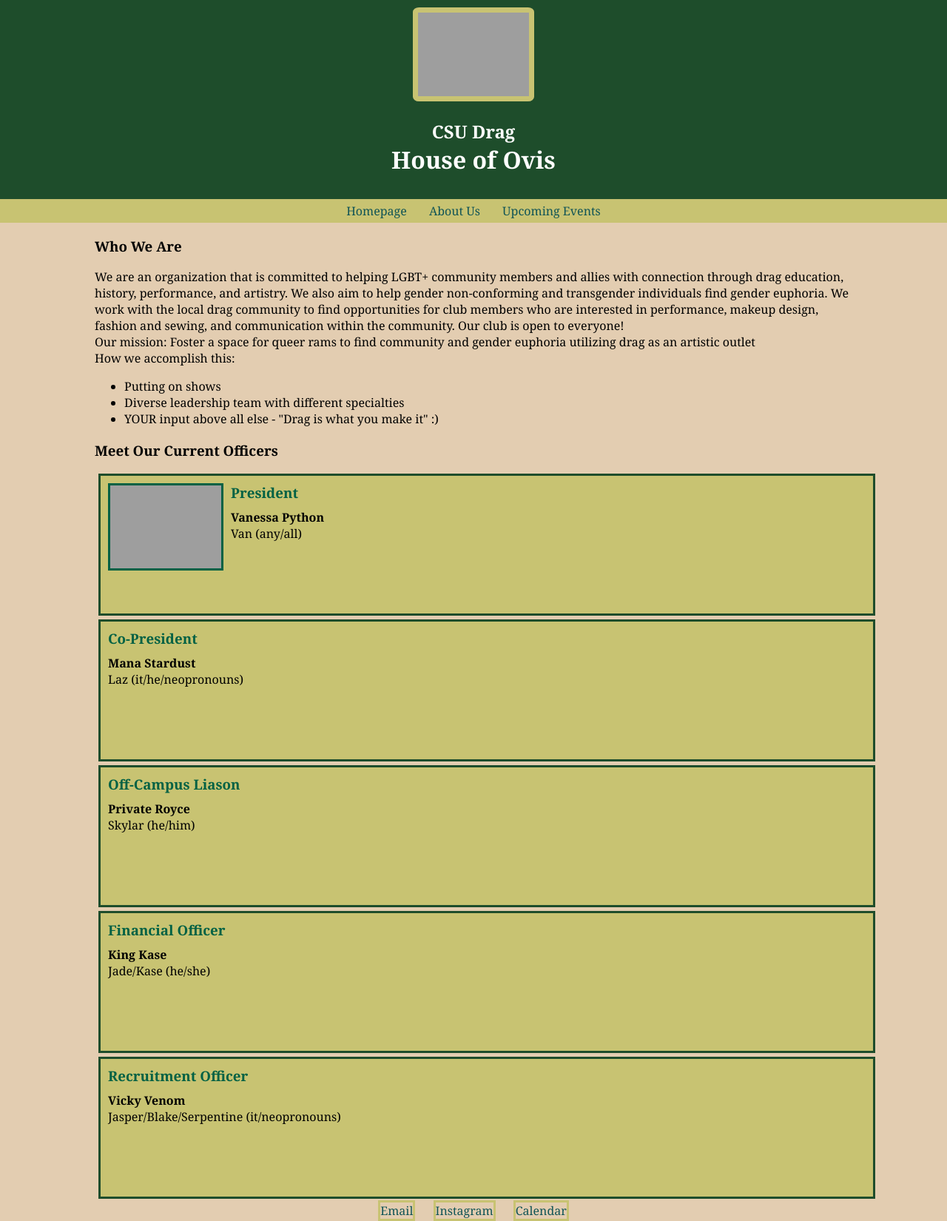
After one commit to Vazenroy/OvisWebsite, a PHP site: page /about.html in a window 1280 px wide. The commit adds this page. Shown: the whole page at 74% size. Run offline with PHP 8.4, Linux system fonts and the light colour scheme; grey boxes are pictures that could not be loaded.

Commit message:
created bios

```diff
--- /dev/null
+++ b/about.html
@@ -0,0 +1,82 @@
+<!DOCTYPE html>
+<html>
+    <head>
+        <title>House of Ovis - About</title>
+        <meta name="description" content="About page for House of Ovis Drag Club Website">
+        <link rel="stylesheet" href="ovis_style.css">
+        <meta http-equiv="Content-Type" content="text/html; charset=UTF-8">
+        <meta name="author" content="Van Montgomery">
+        <meta name="keywords" content="drag, ovis, colorado state university">
+    </head>
+
+    <body>
+        <header>
+            <img class="logo" src="Images\OG_Logo.jpg" alt="Ovis Logo" style="width:150px">
+            <h2 style="margin-bottom: 0px;">CSU Drag</h2>
+            <h1 style="margin-top: 0px;">House of Ovis</h1>
+        </header>
+
+        <nav>
+            <a href="index.html">Homepage</a>
+            <a href="about.html">About Us</a>
+            <a href="events.html">Upcoming Events</a>
+        </nav>
+
+        <div class="main">
+            <h3>Who We Are</h3>
+            <p>We are an organization that is committed to helping LGBT+ community members and allies with connection through drag education, history, performance, and artistry.  We also aim to help gender non-conforming and transgender individuals find gender euphoria.  We work with the local drag community to find opportunities for club members who are interested in performance, makeup design, fashion and sewing, and communication within the community.  Our club is open to everyone!</p>
+            <p>Our mission: Foster a space for queer rams to find community and gender euphoria utilizing drag as an artistic outlet</p>
+            <div>
+                <p>How we accomplish this: </p>
+                <ul>
+                    <li>Putting on shows</li>
+                    <li>Diverse leadership team with different specialties</li>
+                    <li>YOUR input above all else - "Drag is what you make it" :)</li>
+                </ul>
+            </div>
+
+            <h3>Meet Our Current Officers</h3>
+            <div class="officer_bio">
+                <img class="bio_img" src="Images\Vanessa_Bio.png" alt="Vanessa" style="width:150px">
+                <h3>President</h3>
+                <h4>Vanessa Python</h4>
+                <p style="margin-top: 0px;">Van (any/all)</p>
+                <p></p>
+            </div>
+
+            <div class="officer_bio">
+                <h3>Co-President</h3>
+                <h4>Mana Stardust</h4>
+                <p style="margin-top: 0px;">Laz (it/he/neopronouns)</p>
+                <p></p>
+            </div>
+
+            <div class="officer_bio">
+                <h3>Off-Campus Liason</h3>
+                <h4>Private Royce</h4>
+                <p style="margin-top: 0px;">Skylar (he/him)</p>
+                <p></p>
+            </div>
+
+            <div class="officer_bio">
+                <h3>Financial Officer</h3>
+                <h4>King Kase</h4>
+                <p style="margin-top: 0px;">Jade/Kase (he/she)</p>
+                <p></p>
+            </div>
+
+            <div class="officer_bio">
+                <h3>Recruitment Officer</h3>
+                <h4>Vicky Venom</h4>
+                <p style="margin-top: 0px;">Jasper/Blake/Serpentine (it/neopronouns)</p>
+                <p></p>
+            </div>
+        </div>
+    </body>
+
+    <footer>
+        <a href="mailto:csudraghouseofovis@gmail.com" title="Email Us">Email</a>
+        <a href="https://www.instagram.com/csudraghouseofovis/" target="_blank" title="Check out our Instagram">Instagram</a>
+        <a href="https://teamup.com/ks9px76vgnh9s7scsv" target="_blank">Calendar</a>
+    </footer>
+</html>
--- a/ovis_style.css
+++ b/ovis_style.css
@@ -51,6 +51,10 @@ nav a:hover{
     background-color: #E3CDB1;
 }
 
+table{
+    border-collapse: collapse;
+}
+
 .logo{
     border: 7px solid #C8C372;
     border-radius: 5%;
@@ -60,3 +64,28 @@ nav a:hover{
     padding-left: 10%;
     padding-right: 10%;
 }
+
+.officer_bio{
+    background-color: #C8C372;
+    border: 3px solid #1E4D2B;
+    padding: 10px;
+    padding-bottom: 97px;
+    margin: 5px;
+    width: 100%;
+}
+
+.officer_bio h4, p{
+    margin: 0px;
+}
+
+.officer_bio h3{
+    color: #006144;
+    margin: 0px;
+    margin-bottom: 10px;
+}
+
+.bio_img{
+    float: left;
+    margin-right: 10px;
+    border: 3px solid #006144;
+}
```
